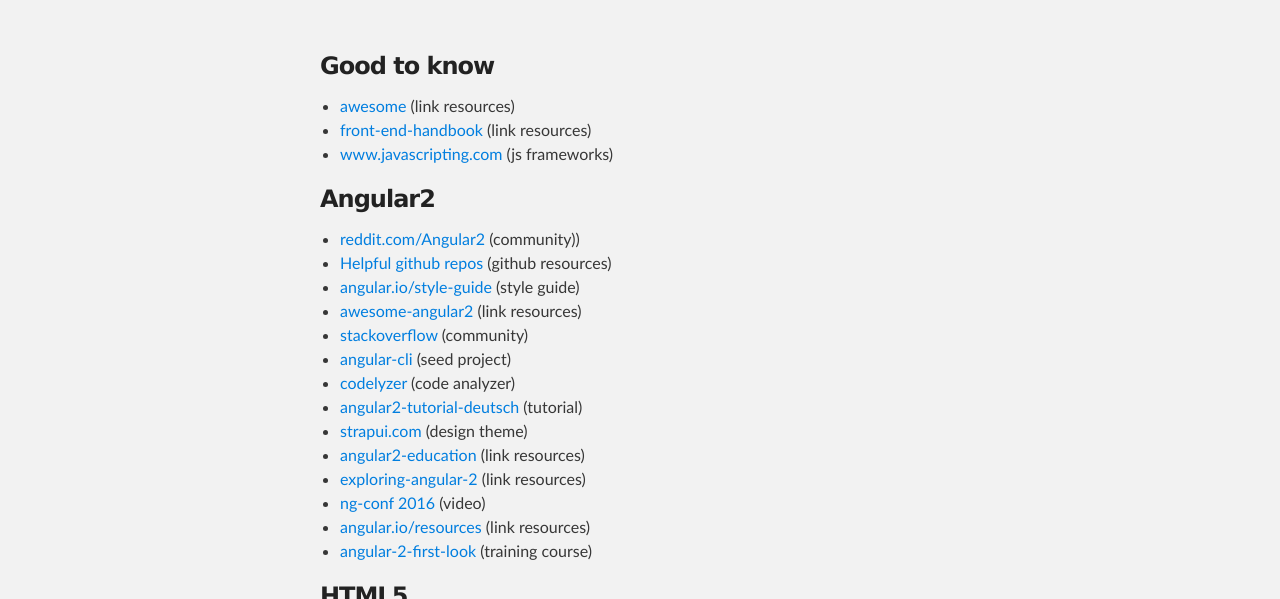
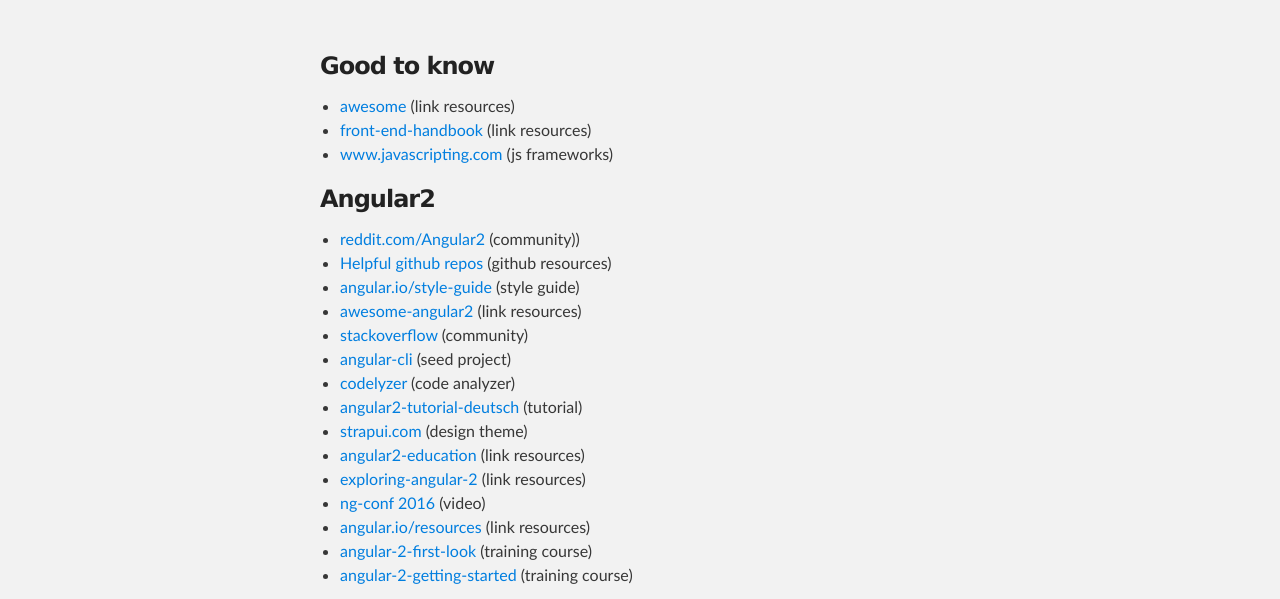
Before and after one commit to rolandoechslin/rolandoechslin.github.io, a plain HTML site: page index.html in a window 1280 px wide. Shown: the part 212-811 px from the top of the page. Drawn offline with Linux system fonts and the light colour scheme.

Commit message:
update angular links

```diff
--- a/index.html
+++ b/index.html
@@ -57,7 +57,7 @@
 			<li><a href="https://www.youtube.com/playlist?list=PLOETEcp3DkCq788xapkP_OU-78jhTf68j" target="_new">ng-conf 2016</a> (video) </li>
 			<li><a href="https://angular.io/resources/" target="_new">angular.io/resources</a> (link resources) </li>
 			<li><a href="http://app.pluralsight.com/courses/angular-2-first-look" target="_new">angular-2-first-look</a> (training course) </li>
-
+			<li><a href="https://app.pluralsight.com/library/courses/angular-2-getting-started/table-of-contents" target="_new">angular-2-getting-started</a> (training course) </li>
         </ul>
 
 		<h3><a id="common" class="anchor" aria-hidden="true"><span aria-hidden="true" class="octicon octicon-link"></span></a>HTML5</h3>
```
